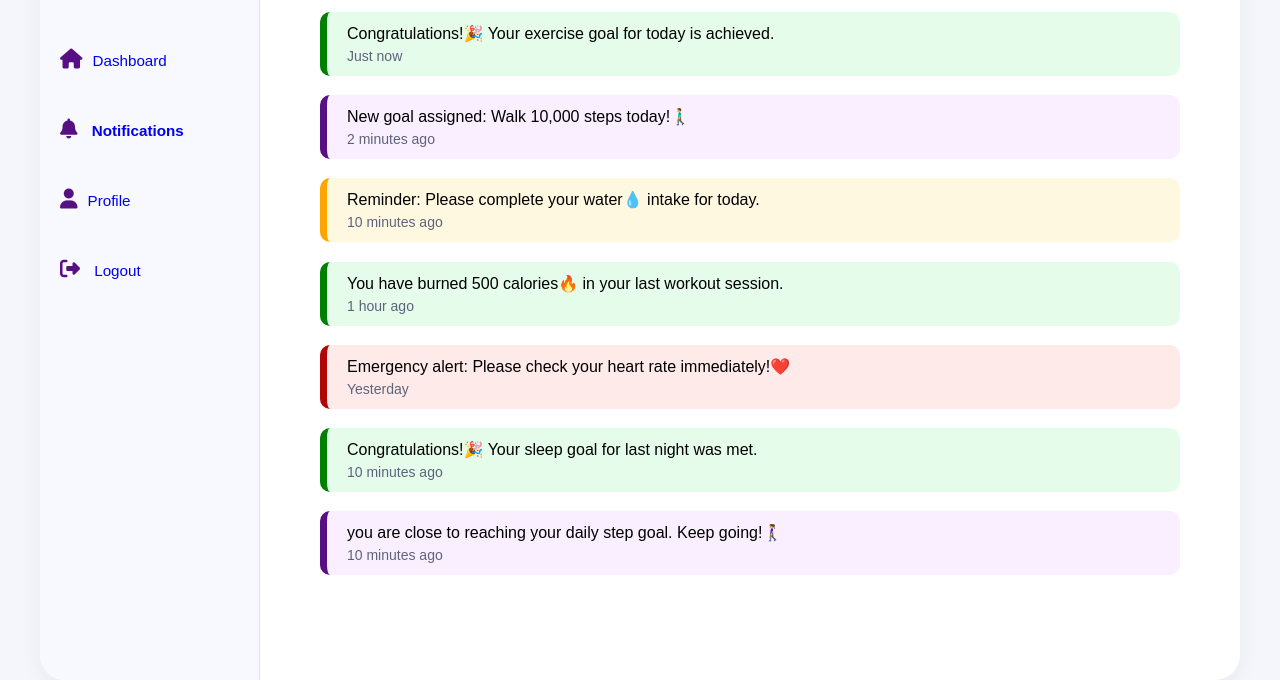
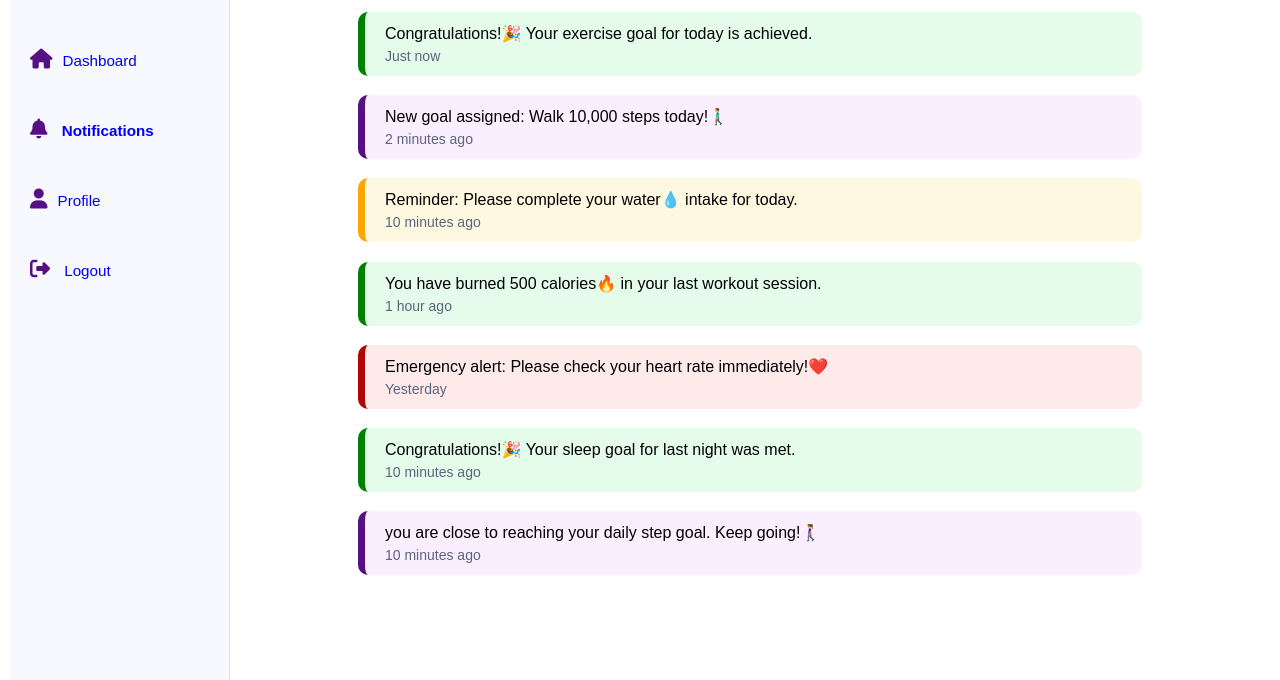
Before and after one commit to SOUMYADIPHALDAR/health-management-system, a plain HTML site: page client/notification.html in a window 1280 px wide. Shown: the part 120-800 px from the top of the page. Drawn offline with Linux system fonts and the light colour scheme.

Commit message:
Updated UI

```diff
--- a/client/dashboard.css
+++ b/client/dashboard.css
@@ -15,13 +15,10 @@ body {
 
 /* ======= Dashboard Layout ======= */
 .container {
-   width: 1200px;
+   width: 100%;
   height: 100%;
   display: flex;
-  border-radius: 25px;
-  background: #ffffff;
-  box-shadow: 0 8px 24px rgba(0, 0, 0, 0.05);
-  overflow: hidden;
+  padding: 0px 10px;
 }
 
 /* ======= Sidebar ======= */
--- a/client/editProfile.css
+++ b/client/editProfile.css
@@ -16,13 +16,10 @@ body {
 
 /* ======= Dashboard Layout ======= */
 .container {
-  width: 1200px;
+   width: 100%;
   height: 100%;
   display: flex;
-  border-radius: 25px;
-  background: #ffffff;
-  box-shadow: 0 8px 24px rgba(0, 0, 0, 0.05);
-  overflow: hidden;
+  padding: 0px 10px;
 }
 
 /* ======= Sidebar ======= */
--- a/client/notification.css
+++ b/client/notification.css
@@ -12,20 +12,17 @@
 
 
 body {
-    background: #f4f6fc;
+    background: #ffff;
     display: flex;
     justify-content: center;
     min-height: 100vh;}
 
 /* =============Notification page============ */
 .container {
-  width: 1200px;
-  height: 100vh;
+   width: 100%;
+  height: 100%;
   display: flex;
-  border-radius: 25px;
-  background: #ffffff;
-  box-shadow: 0 8px 24px rgba(0, 0, 0, 0.05);
-  overflow: hidden;
+  padding: 0px 10px;
 }
 
 /* ======= Sidebar ======= */
@@ -82,7 +79,7 @@ body {
 
 .notification-container {
     flex: 1;
-    padding: 0px 60px;
+    padding: 0px 8rem;
     overflow-y: auto;
 }
 
--- a/client/profile.css
+++ b/client/profile.css
@@ -21,13 +21,10 @@ body {
 
 /* ======= Dashboard Layout ======= */
 .container {
-  width: 1200px;
+   width: 100%;
   height: 100%;
   display: flex;
-  border-radius: 25px;
-  background: #ffffff;
-  box-shadow: 0 8px 24px rgba(0, 0, 0, 0.05);
-  overflow: hidden;
+  padding: 0px 10px;
 }
 
 
```
